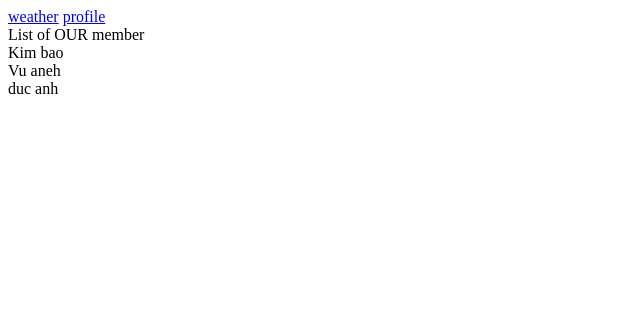
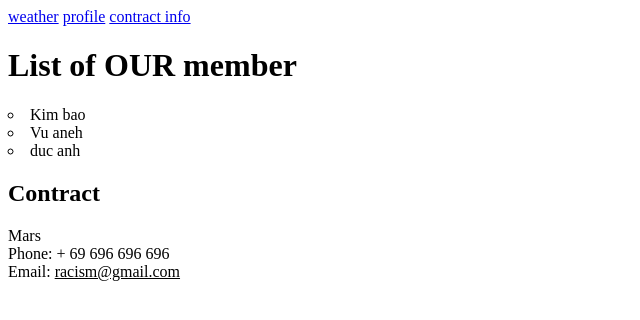
Before and after one commit to diepAu13122001/JSB18_BlogProject, a plain HTML site: page index.html in a window 1280 px wide. Shown: the whole page, without its empty margins (0-640 px from the left). Drawn offline with Linux system fonts and the light colour scheme.

Commit message:
fakelism

```diff
--- /dev/null
+++ b/css/css.css
@@ -0,0 +1,3 @@
+.memul{
+    list-style-type: circle;
+}
--- a/index.html
+++ b/index.html
@@ -3,25 +3,30 @@
 <head>
     <meta charset="UTF-8">
     <meta name="viewport" content="width=device-width, initial-scale=1.0">
-    <title>Document</title>
+    <title>The weather boardcast™ </title>
+    <link rel="stylesheet" href="css/css.css">
 </head>
 <body>
     <nav>
         <a href="#weather" class="">weather</a>
         <a href="#profile" class="">profile</a>
+        <a href="#contract" class="">contract info</a>
     </nav>
     <div class="memb">
-    <div> List of OUR member
+    <div> <h1>List of OUR member </h1>
         <div>
-            Kim bao
-        </div>
-        <div>
-            Vu aneh
-        </div>
-        <div>
-            duc anh
-        </div>
+            <li class="memul">
+               Kim bao
+            </li>
+            <li class="memul">Vu aneh</li>
+            <li class="memul">duc anh</li>
         </div>
     </div>
+
+    <div id="Contract">
+        <h2 class="Mid">Contract</h2>
+        Mars <br>
+        Phone: + 69 696 696 696 <br>
+        Email: <u>racism@gmail.com </u><br>
 </body>
 </html>
```
Also changed, not shown: js/js.js (added).
